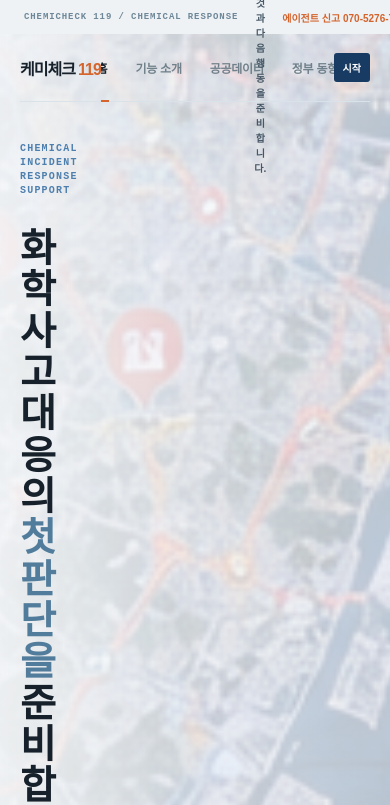
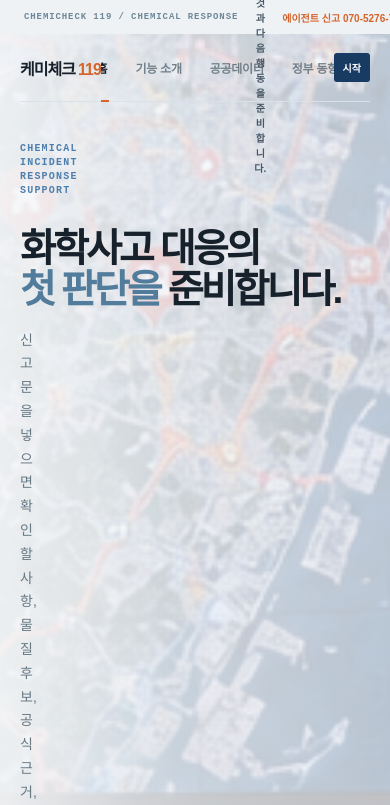
Before and after one commit to chemicheck119-lab/front, a React (Vite) app: page / in a window 390 px wide. Shown: the top 805 px of the page. Built offline with nearby package versions, Linux system fonts and the light colour scheme; no server answers.

Commit message:
refactor: 랜딩 최종 구조와 반응형 기준 정리

```diff
--- a/src/components/welcome/OpenSection.tsx
+++ b/src/components/welcome/OpenSection.tsx
@@ -30,7 +30,7 @@
       <div className="first-slide-content">
         <motion.div className="first-slide-heading" initial={{ opacity: 0, x: -18 }} animate={{ opacity: 1, x: 0 }} transition={{ duration: 0.65 }}>
           <p className="open-kicker">CHEMICAL INCIDENT RESPONSE SUPPORT</p>
-          <h1>화학사고 대응의<br /><em>첫 판단을</em> 준비합니다.</h1>
+          <h1><span>화학사고 대응의</span><span><em>첫 판단을</em> 준비합니다.</span></h1>
           <p className="first-slide-subtitle">신고문을 넣으면 확인할 사항, 물질 후보, 공식 근거,<br />보류 이유와 인계 요약을 한 흐름으로 정리합니다.</p>
           <div className="first-slide-actions"><a className="open-cta" href="/onboarding">무료로 시작하기 <ArrowRight size={15} /></a><a className="open-secondary-cta" href="/features">기능 소개 보기</a></div>
           <div className="response-step-list">{responseSteps.map(([number, title, text]) => <div key={number}><b>{number}</b><span><strong>{title}</strong><small>{text}</small></span></div>)}</div>
--- a/src/styles/landing-system.css
+++ b/src/styles/landing-system.css
@@ -181,6 +181,7 @@
 
 .landing-v2 .first-slide-heading { position: static !important; width: auto !important; min-width: 0 !important; text-align: left !important; }
 .landing-v2 .first-slide-heading h1 { margin: 0 !important; color: var(--ink) !important; font-size: clamp(44px, 4.8vw, 72px) !important; line-height: 1.06 !important; letter-spacing: -.075em !important; white-space: normal !important; }
+.landing-v2 .first-slide-heading h1 > span { display: block !important; white-space: nowrap !important; }
 .landing-v2 .first-slide-heading h1 em { color: var(--blue) !important; font-style: normal !important; }
 .landing-v2 .first-slide-subtitle { max-width: 520px !important; margin: 18px 0 0 !important; color: var(--muted) !important; font-size: 14px !important; line-height: 1.7 !important; }
 .landing-v2 .first-slide-actions { display: flex !important; align-items: center !important; justify-content: flex-start !important; gap: 12px !important; margin-top: 22px !important; }
```
